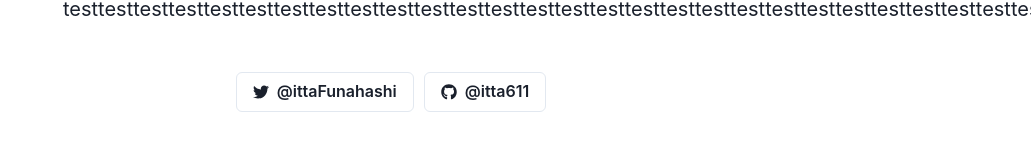
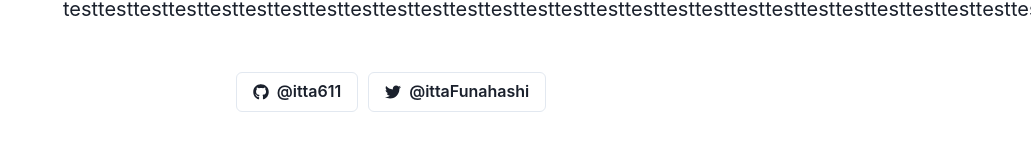
Before and after one commit to itta611/itta-portfolio-old, a Next.js app: page / in a window 1280 px wide. Shown: the part 530-680 px from the top of the page, without its empty margins (249-1280 px from the left). Built offline with nearby package versions, Linux system fonts and the light colour scheme.

Commit message:
fix icon

```diff
--- a/pages/index.js
+++ b/pages/index.js
@@ -63,15 +63,15 @@ function App() {
           >
             <LinkButton
               href="https://github.com/itta611"
+              leftIcon={<FaGithub />}
+            >
+              @itta611
+            </LinkButton>
+            <LinkButton
+              href="https://twitter.com/ittaFunahashi"
               leftIcon={<FaTwitter />}
             >
               @ittaFunahashi
-            </LinkButton>
-            <LinkButton
-              href="https://twitter.com/ittaFunahashi"
-              leftIcon={<FaGithub />}
-            >
-              @itta611
             </LinkButton>
           </ButtonGroup>
         </Box>
```
